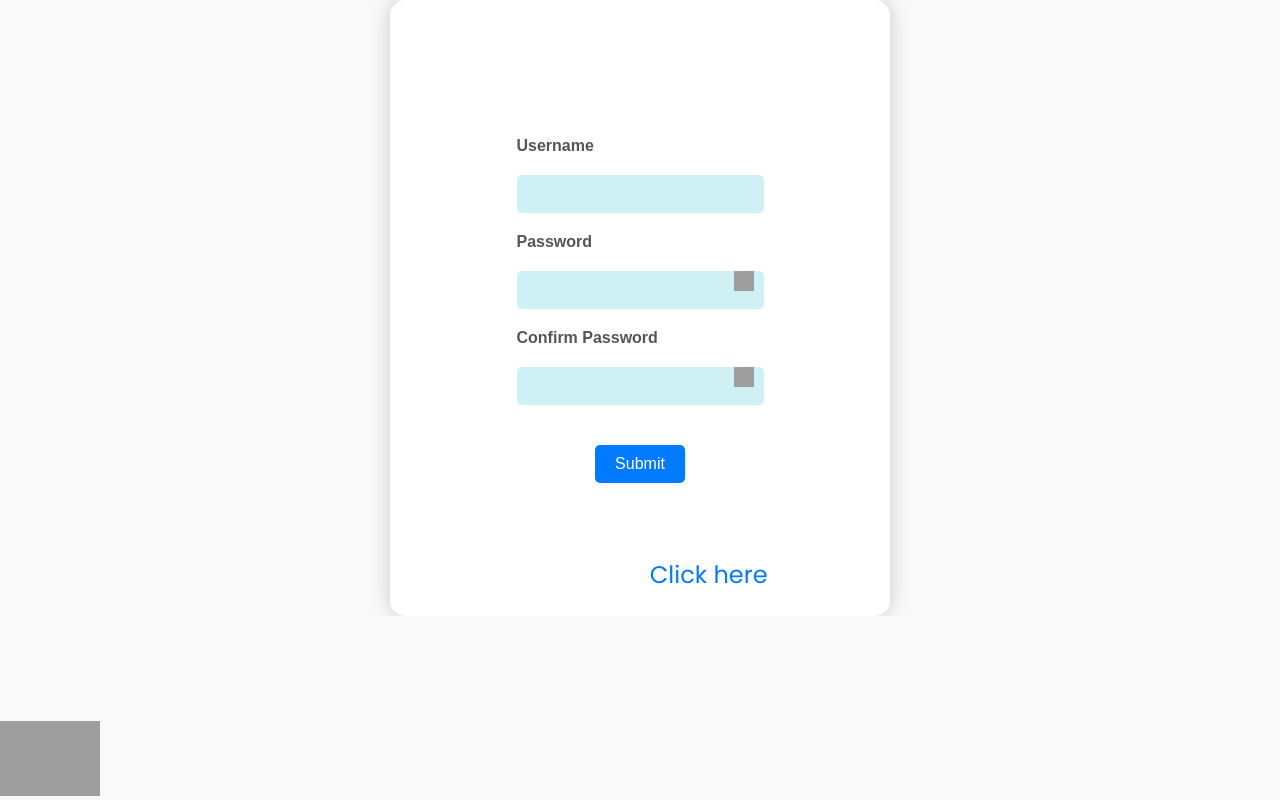
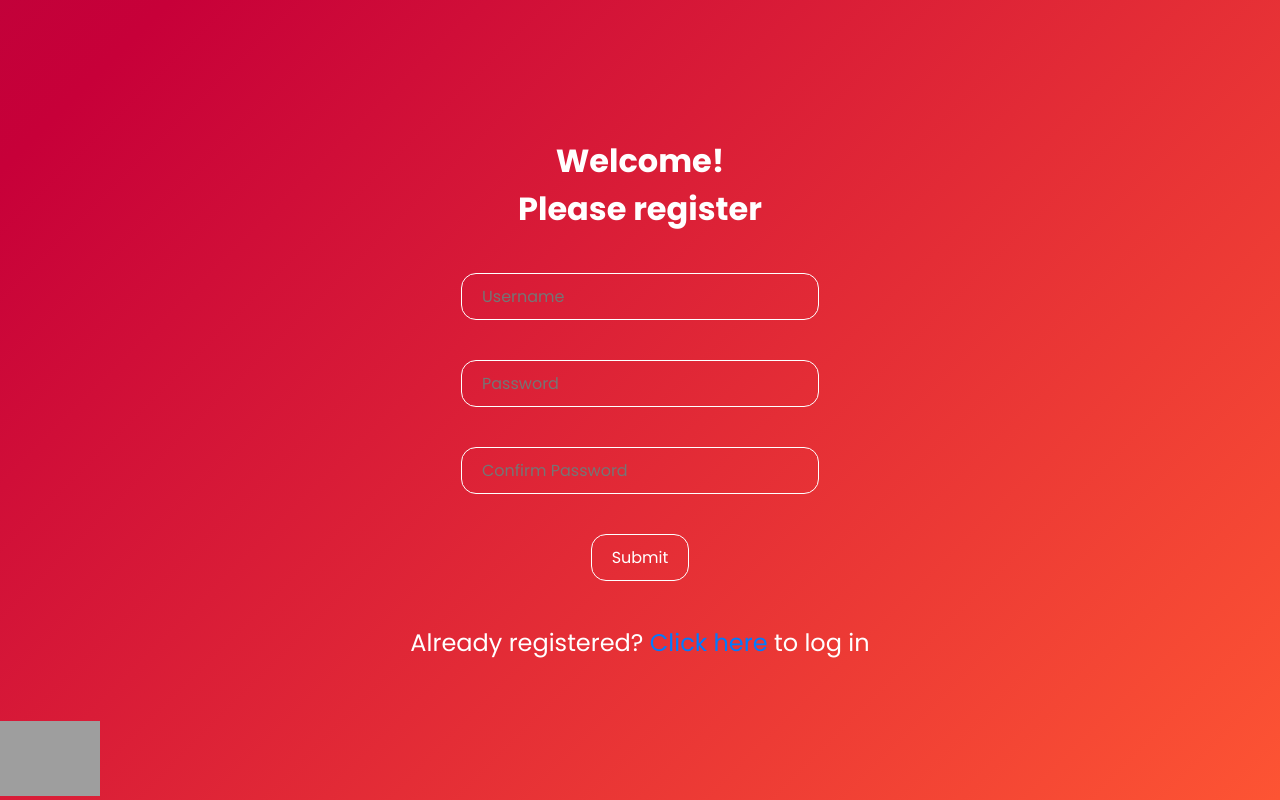
Before and after one commit to AhiyaSchneider/client_FinalProject, a React (Create React App) app: page /Register in a window 1280 px wide. Built offline with nearby package versions, Linux system fonts and the light colour scheme; grey boxes are pictures that could not be loaded.

Commit message:
Modified styling design of Registeration page

```diff
--- a/src/components/Register/Register.css
+++ b/src/components/Register/Register.css
@@ -4,41 +4,34 @@ body {
   padding-top: 2%;
 }
 
-.background-shape {
-    width: auto;
+.background-animate-register {
+  position: fixed;
+  top: 0;
+  bottom: 0;
+  left: 0;
+  right: 0;
+  display: flex;
+  justify-content: center;
+  align-items: center;
+  background: linear-gradient(-45deg, #FF5733, #C70039, #900C3F, #581845);
+  background-size: 400%, 400%;
+  z-index: -1;
 }
 
 .reg-container {
   margin: 0 auto;
   overflow-y: auto;
   max-width: 500px;
-    max-height: 1000px; /* adjust as needed */
-    background-color: #fff;
+  max-height: 1000px;
+  /* adjust as needed */
+  background-color: transparent;
   border-radius: 15px;
-    box-shadow: 0 0 20px rgba(0, 0, 0, 0.2);
   display: flex;
   flex-direction: column;
   align-items: center;
+  text-align: center;
 }
 
-.reg-container::-webkit-scrollbar {
-    width: 0.5em;
-    height: 0.5em;
-}
-
-.reg-container::-webkit-scrollbar-thumb {
-    background-color: rgba(0, 0, 0, 0.1);
-    border-radius: 2px;
-}
-
-.reg-container::-webkit-scrollbar-track {
-    background-color: #f9f9f9;
-}
-  h1 {
-    text-align: center;
-    color: #007bff;
-    margin-bottom: 30px;
-  }
 
 form {
   display: flex;
@@ -80,7 +73,7 @@ body {
 
 .login-link {
   text-align: center;
-    margin-top: 30px;
+  margin-top: 20px !important;
 }
 
 .login-link a {
@@ -98,7 +91,8 @@ body {
   left: 0;
 }
 
-  input[type="text"], input[type="password"] {
+input[type="text"],
+input[type="password"] {
   background-color: #cef1f5;
 }
 
@@ -124,6 +118,7 @@ body {
 .password-help:hover .help-text {
   display: block;
 }
+
 .password-help {
   position: relative;
 }
@@ -149,3 +144,10 @@ body {
 .password-help:hover .help-text {
   display: block;
 }
+
+.register-btn {
+  font-family: 'Poppins', sans-serif;
+  background-color: transparent !important;
+  border: 1.5px solid #FFFFFF !important;
+  border-radius: 15px !important;
+}
--- a/src/components/Register/Register.js
+++ b/src/components/Register/Register.js
@@ -3,6 +3,7 @@ import { BrowserRouter as Router, Routes, Route, Link } from "react-router-dom";
 import axios from 'axios';
 import React, { useState } from 'react';
 import { useNavigate } from 'react-router-dom';
+import { motion } from 'framer-motion';
 
 function Register() {
   const [username, setUsername] = useState('');
@@ -92,9 +93,17 @@ function Register() {
   };
 
   return (
-
+    <motion.div
+      initial={{ backgroundPosition: '0% 50%' }}
+      animate={{ backgroundPosition: ['0% 50%', '100% 50%', '0% 50%'] }}
+      transition={{
+        duration: 10,
+        ease: 'easeInOut',
+        repeat: Infinity,
+      }}
+      className='background-animate-register'
+    >
       <div>
-            <div className="background-shape"></div>
         <div className="reg-container">
           <h1>
             Welcome!
@@ -104,35 +113,57 @@ function Register() {
           <form onSubmit={handleSubmit}>
 
             <div className="form-group">
-                        <label htmlFor="username">Username</label>
-                        <input type="text" id="username" name="username" required value={username} onChange={handleChange} />
+              <input type="text"
+                id="username"
+                name="username"
+                className='input-bar'
+                required value={username}
+                onChange={handleChange}
+                placeholder='Username' />
             </div>
 
             <div className="form-group">
-                        <label htmlFor="password">Password</label>
-                        <div class="password-help">
+              {/* <div class="password-help">
                 <img class="help-icon" src="help.png" alt="Password requirements" />
                 <div class="help-text">
                   Password must be at least 8 characters long and contain at least one letter and one number.
                 </div>
-                        </div>
-                        <input type="password" id="password" name="password" required value={password} onChange={handleChange} />
+              </div> */}
+              <input
+                type="password"
+                id="password"
+                name="password"
+                className='input-bar'
+                required value={password}
+                onChange={handleChange}
+                placeholder='Password'
+              />
             </div>
 
             <div className="form-group">
-                        <label htmlFor="confirm-password">Confirm Password</label>
-                        <div class="password-help">
+              {/* <div class="password-help">
                 <img class="help-icon" src="help.png" alt="Password requirements" />
                 <div class="help-text">
                   Password must be at least 8 characters long and contain at least one letter and one number.
                 </div>
+              </div> */}
+
+              <input
+                type="password"
+                id="confirm-password"
+                name="confirmPassword"
+                className='input-bar'
+                required value={confirmPassword}
+                onChange={handleChange}
+                placeholder='Confirm Password'
+              />
             </div>
 
-                        <input type="password" id="confirm-password" name="confirmPassword" required value={confirmPassword} onChange={handleChange} />
-                    </div>
-
-
-                    <button type="submit">Submit</button>
+            <motion.div whileHover={{ scale: 1.10 }}>
+              <button type="submit" className='register-btn '>
+                Submit
+              </button>
+            </motion.div>
           </form>
           <div className="login-link">
             <p>Already registered? <Link to="/">Click here</Link> to log in</p>
@@ -144,7 +175,7 @@ function Register() {
           </div>
         </div>
       </div>
-
+    </motion.div>
   );
 }
 
```
Lines whose indentation alone changed are shown as unchanged.
